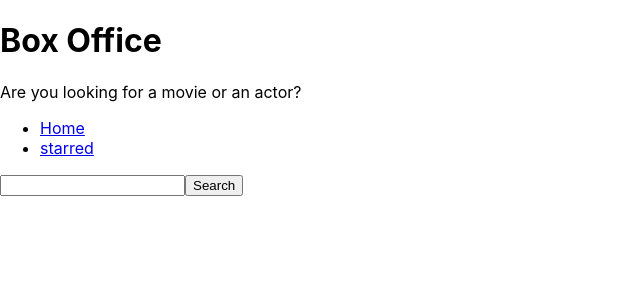
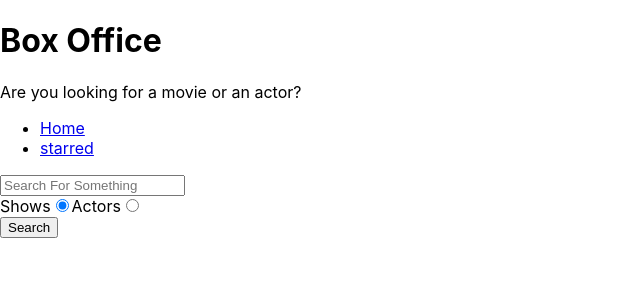
Before and after one commit to PurvaNakhale/box-office, a React (Create React App) app in the folder box-office/: page / in a window 1280 px wide. Shown: the top 300 px of the page, without its empty margins (0-640 px from the left). Built offline with nearby package versions, Linux system fonts and the light colour scheme.

Commit message:
added search option

```diff
--- a/box-office/src/pages/Home.js
+++ b/box-office/src/pages/Home.js
@@ -5,9 +5,12 @@
 const Home = () => {
   const [input, setInput] = useState('');
   const [results, setResults] = useState(null);
+  const [searchOption, setSearchOption] = useState('shows');
+
+  const isShowsSearch = searchOption === 'shows';
 
   const onSearch = () => {
-    apiGet(`/search/shows?q=${input}`).then(result => {
+    apiGet(`/search/${searchOption}?q=${input}`).then(result => {
       setResults(result);
     });
   };
@@ -22,20 +25,22 @@
     }
   };
 
+  const onRadioChange = ev => {
+    setSearchOption(ev.target.value);
+  };
+  console.log(searchOption);
+
   const renderResults = () => {
     if (results && results.length === 0) {
       return <div>NO results</div>;
     }
 
     if (results && results.length > 0) {
-      return (
-        <div>
-          {' '}
-          {results.map(item => (
-            <div key={item.show.id}>{item.show.name}</div>
-          ))}
-        </div>
-      );
+      return results[0].show
+        ? results.map(item => <div key={item.show.id}>{item.show.name}</div>)
+        : results.map(item => (
+            <div key={item.person.id}>{item.person.name}</div>
+          ));
     }
 
     return null;
@@ -45,10 +50,36 @@
     <MainPageLayout>
       <input
         type="text"
+        placeholder="Search For Something"
         onChange={onInputChange}
         onKeyDown={onKeyDown}
         value={input}
       />
+
+      <div>
+        <label htmlFor="shows-search">
+          Shows
+          <input
+            id="shows-search"
+            type="radio"
+            value="shows"
+            checked={isShowsSearch}
+            onChange={onRadioChange}
+          />
+        </label>
+
+        <label htmlFor="actors-search">
+          Actors
+          <input
+            id="actors-search"
+            type="radio"
+            value="people"
+            checked={!isShowsSearch}
+            onChange={onRadioChange}
+          />
+        </label>
+      </div>
+
       <button type="button" onClick={onSearch}>
         Search
       </button>
```
